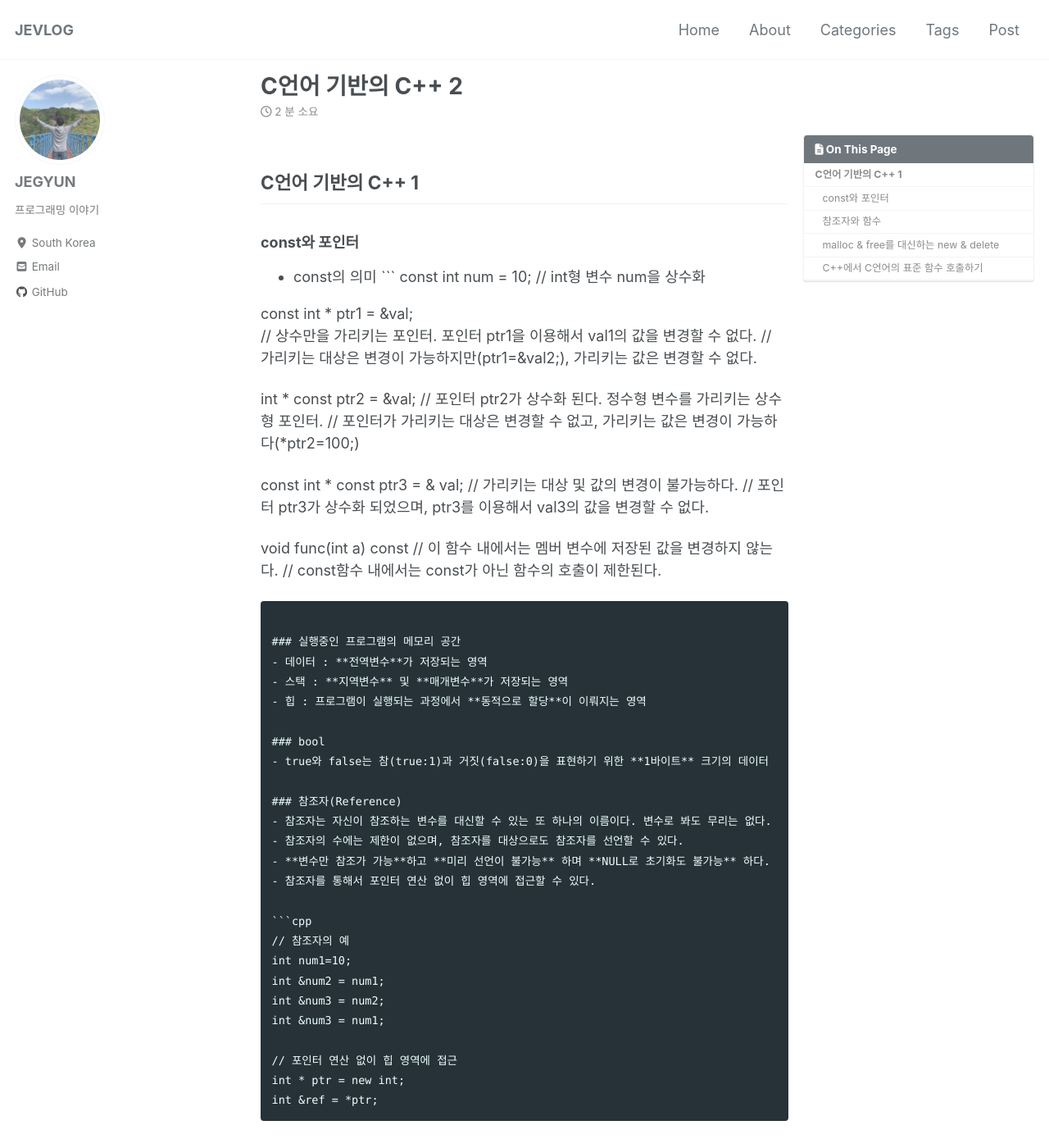
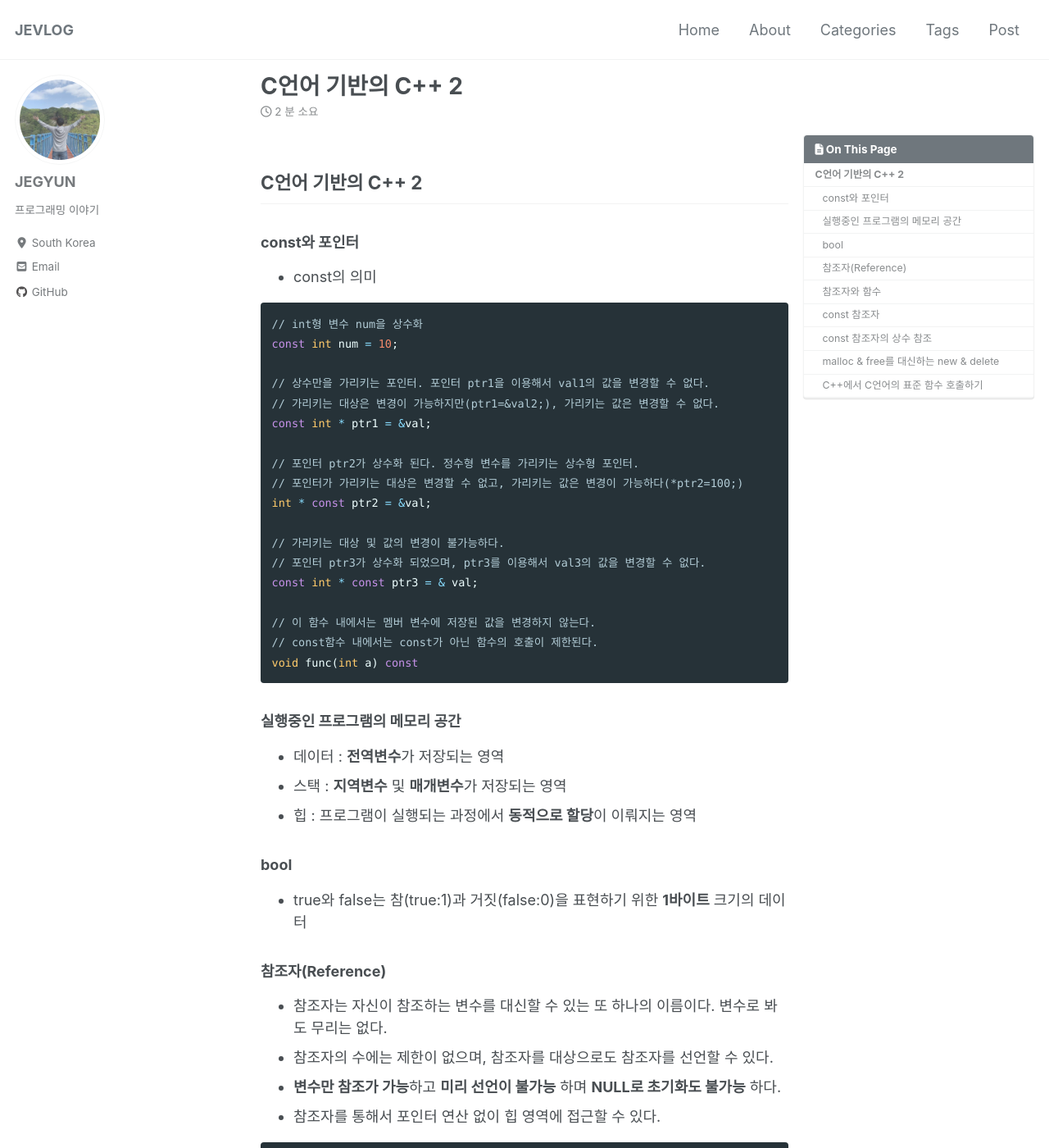
Before and after one commit to tdm1223/tdm1223.github.io, a Jekyll site: the page built from _posts/2020-04-02-cpp2.md, in a window 1280 px wide and 1400 px high. Shown: the whole window at 82% size. Built offline with Jekyll 4.4.1, drawn with Linux system fonts in a browser that asks for light colours; cached includes are drawn as plain includes; nearby versions of some CDN libraries; comment, search, counter and statistics services are not loaded; some of the changed text lies outside the part shown.

Commit message:
[FIX] Paginage, config

````diff
--- a/_config.yml
+++ b/_config.yml
@@ -221,7 +221,7 @@ sass:
 
 # Outputting
 permalink: /:categories/:title/
-paginate: 3 # amount of posts to show
+paginate: 5 # amount of posts to show
 paginate_path: "/page:num/"
 timezone: # Asia/Seoul # https://en.wikipedia.org/wiki/List_of_tz_database_time_zones
 
--- a/_posts/2020-04-02-cpp2.md
+++ b/_posts/2020-04-02-cpp2.md
@@ -5,35 +5,39 @@ categories:
   - cpp
 tags:
   - cpp
-last_modified_at: 2020-04-02T08:00:50-00:00
+  - reference
+  - const
+  - pointer
+last_modified_at: 2020-05-05T08:00:50-00:00
 sitemap :
     changefreq : daily
     priority : 1.0
 toc: true
 ---
 
-## C언어 기반의 C++ 1
+## C언어 기반의 C++ 2
 ### const와 포인터
 - const의 의미
-```
+
+```cpp
+// int형 변수 num을 상수화
 const int num = 10;
-// int형 변수 num을 상수화
 
-const int * ptr1 = &val;
 // 상수만을 가리키는 포인터. 포인터 ptr1을 이용해서 val1의 값을 변경할 수 없다.
 // 가리키는 대상은 변경이 가능하지만(ptr1=&val2;), 가리키는 값은 변경할 수 없다.
+const int * ptr1 = &val;
 
-int * const ptr2 = &val;
 // 포인터 ptr2가 상수화 된다. 정수형 변수를 가리키는 상수형 포인터.
 // 포인터가 가리키는 대상은 변경할 수 없고, 가리키는 값은 변경이 가능하다(*ptr2=100;)
+int * const ptr2 = &val;
 
-const int * const ptr3 = & val;
 // 가리키는 대상 및 값의 변경이 불가능하다.
 // 포인터 ptr3가 상수화 되었으며, ptr3를 이용해서 val3의 값을 변경할 수 없다.
+const int * const ptr3 = & val;
 
-void func(int a) const
 // 이 함수 내에서는 멤버 변수에 저장된 값을 변경하지 않는다.
 // const함수 내에서는 const가 아닌 함수의 호출이 제한된다.
+void func(int a) const
 ```
 
 ### 실행중인 프로그램의 메모리 공간
@@ -73,14 +77,14 @@ void Swap(int &ref1, int &ref2)
 }
 ```
 
-const 참조자
+### const 참조자
 - const int &ref : 참조자 ref를 이용한 값의 변경은 하지 않겠는 뜻이다.
-- void func(const int &ref) { }
-- 함수 내에서, 참조자를 통한 값의 변경을 진행하지 않을 경우, 참조자를 const로 선언하는것이 좋다.
+- `void func(const int &ref) { }`
+- 함수 내에서, 참조자를 통한 값의 변경을 진행하지 않을 경우, 참조자를 **const**로 선언하는것이 좋다.
 - 함수의 원형만 봐도 값의 변경이 이뤄지지 않음을 알 수 있게 한다.
 
-const 참조자의 상수 참조
-const int &ref = 30;
+### const 참조자의 상수 참조
+- const int &ref = 30;
 - **임시변수**라는 것을 만들어 상수 30을 저장하고 참조자가 이를 참조하게 하여 사용할 수 있게 된다.
 - 결과적으론 **상수화 된 변수를 참조**하는 형태가 된다.
 
@@ -94,6 +98,7 @@ int Adder(const int &num1,const int &num2)
 
 ### malloc & free를 대신하는 new & delete
 
+
 |-----------------+------------+--------------+
 | 이름            |    할당   |     소멸     |
 |-----------------|:-----------:|:----------:|
@@ -101,6 +106,8 @@ int Adder(const int &num1,const int &num2)
 |길이가 5인 | int형 배열	int * arr1 = new int[5]; | delete []arr1;
 |double형 변수	| double * ptr2 = new double | delete ptr2;
 |길이가 3인 double형 배열 | double * arr2 = new double[3]; | delete []arr2;
+|=================+============+=================+================|
+
 - 객체의 생성에서는 반드시 `new` 와 `delete`를 사용해야 한다.
 
 ### C++에서 C언어의 표준 함수 호출하기
````
Also changed, not shown: index.html (+0 -26 lines).
